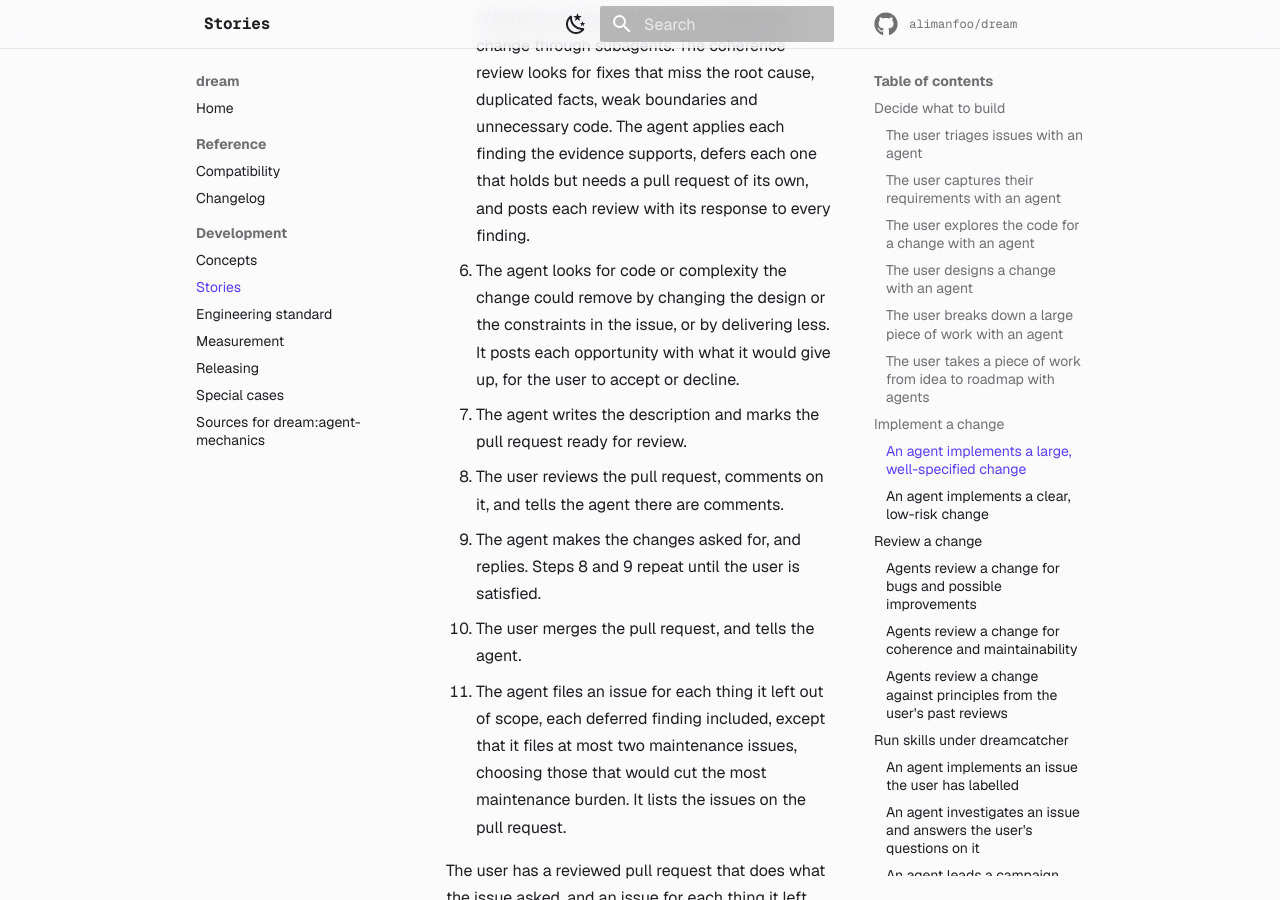
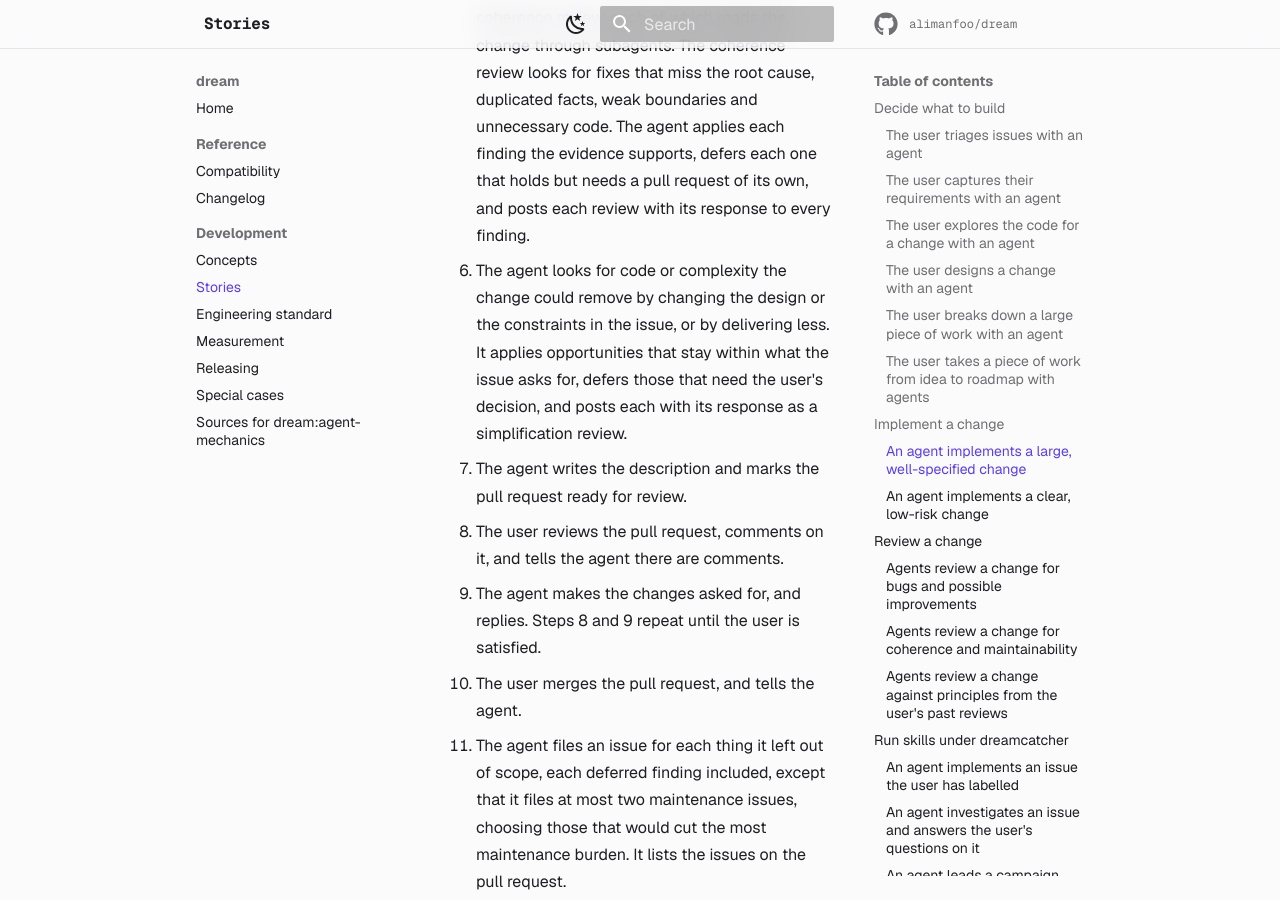
Before and after one commit to alimanfoo/dream, an MkDocs documentation site: the page built from docs/stories.md, in a window 1280 px wide and 900 px high, scrolled down 12298 px. Built offline with MkDocs 1.6.1 and Material for MkDocs 9.7.7, drawn with Linux system fonts in a browser that asks for light colours; comment, search, counter and statistics services are not loaded; some of the changed text lies outside the part shown.

Commit message:
Turn simplification opportunities into a review
Co-Authored-By: Codex <noreply@openai.com>

```diff
--- a/docs/stories.md
+++ b/docs/stories.md
@@ -309,9 +309,10 @@ thorough engineering. They want a high-quality pull request for it.
    but needs a pull request of its own, and posts each review with its response
    to every finding.
 6. The agent looks for code or complexity the change could remove by changing
-   the design or the constraints in the issue, or by delivering less. It posts
-   each opportunity with what it would give up, for the user to accept or
-   decline.
+   the design or the constraints in the issue, or by delivering less. It applies
+   opportunities that stay within what the issue asks for, defers those that
+   need the user's decision, and posts each with its response as a
+   simplification review.
 7. The agent writes the description and marks the pull request ready for review.
 8. The user reviews the pull request, comments on it, and tells the agent there
    are comments.
@@ -512,7 +513,7 @@ the whole campaign to them for review and merge.
     answers. The lead holds every sub-issue's merge if the question's scope is
     unclear.
 12. Steps 4 to 10 repeat until the lead judges every sub-issue done. The lead
-    reviews the whole change, posts simplification opportunities, writes the
+    reviews the whole change, including a simplification review, writes the
     description and marks the pull request ready, as in
     [smith's story](#an-agent-implements-a-large-well-specified-change).
 13. The user reviews the pull request and comments on it. They may add
--- a/overrides/home.html
+++ b/overrides/home.html
@@ -21,8 +21,9 @@
       <li style="--i:6"><span class="dh-mark dh-ok">&#10003;</span><span class="dh-k">Commit 4/4</span><span class="dh-v">Cover retries in tests</span></li>
       <li style="--i:7"><span class="dh-mark">&#9679;</span><span class="dh-k">Code review</span><span class="dh-v">1 accepted, 1 rejected</span></li>
       <li style="--i:8"><span class="dh-mark">&#9679;</span><span class="dh-k">Coherence review</span><span class="dh-v">2 accepted</span></li>
-      <li style="--i:9"><span class="dh-mark dh-ok">&#10003;</span><span class="dh-k">Ready for review</span><span class="dh-v">#57</span></li>
-      <li style="--i:10" class="dh-idle"><span class="dh-prompt">&gt;</span> <span class="dh-caret"></span></li>
+      <li style="--i:9"><span class="dh-mark">&#9679;</span><span class="dh-k">Simplification review</span><span class="dh-v">1 deferred</span></li>
+      <li style="--i:10"><span class="dh-mark dh-ok">&#10003;</span><span class="dh-k">Ready for review</span><span class="dh-v">#57</span></li>
+      <li style="--i:11" class="dh-idle"><span class="dh-prompt">&gt;</span> <span class="dh-caret"></span></li>
     </ol>
   </figure>
 </section>
```
Also changed, not shown: docs/index.md (+3 -2 lines), plugins/dream/pull-request-handoff.md (+7 -7 lines).
